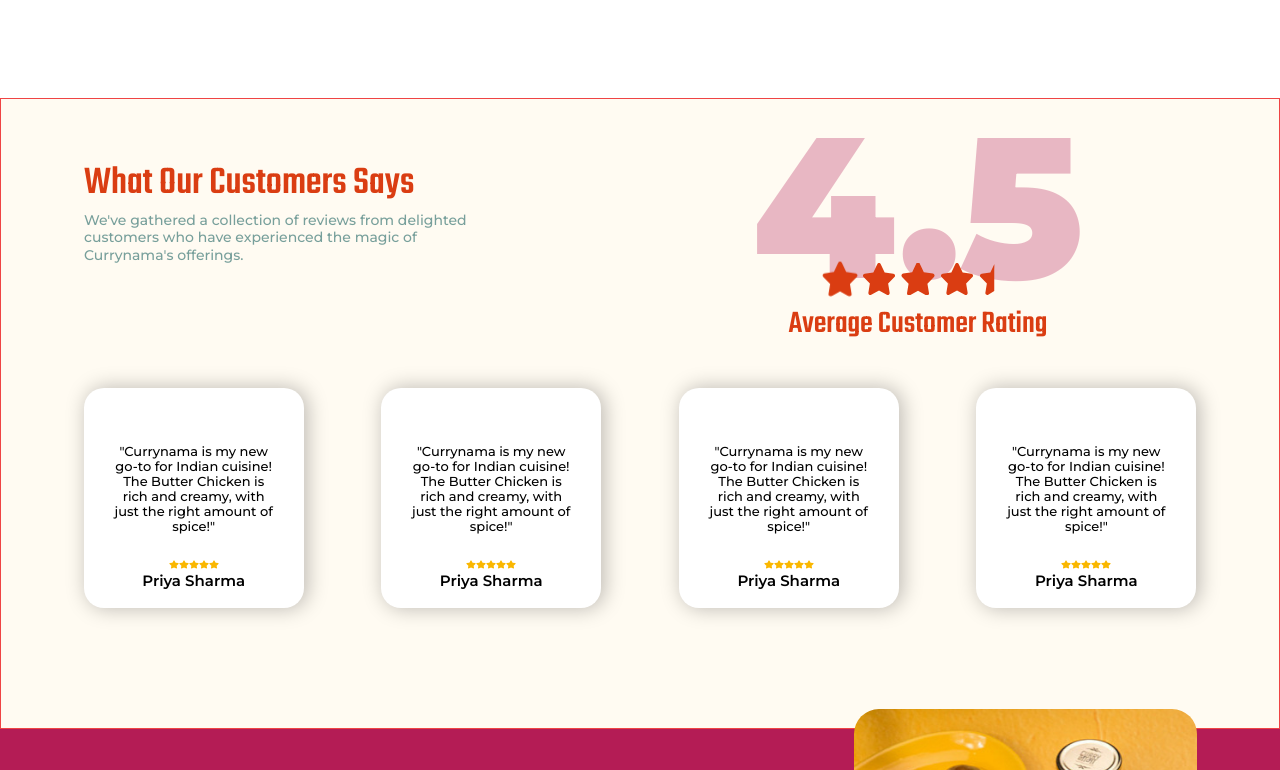
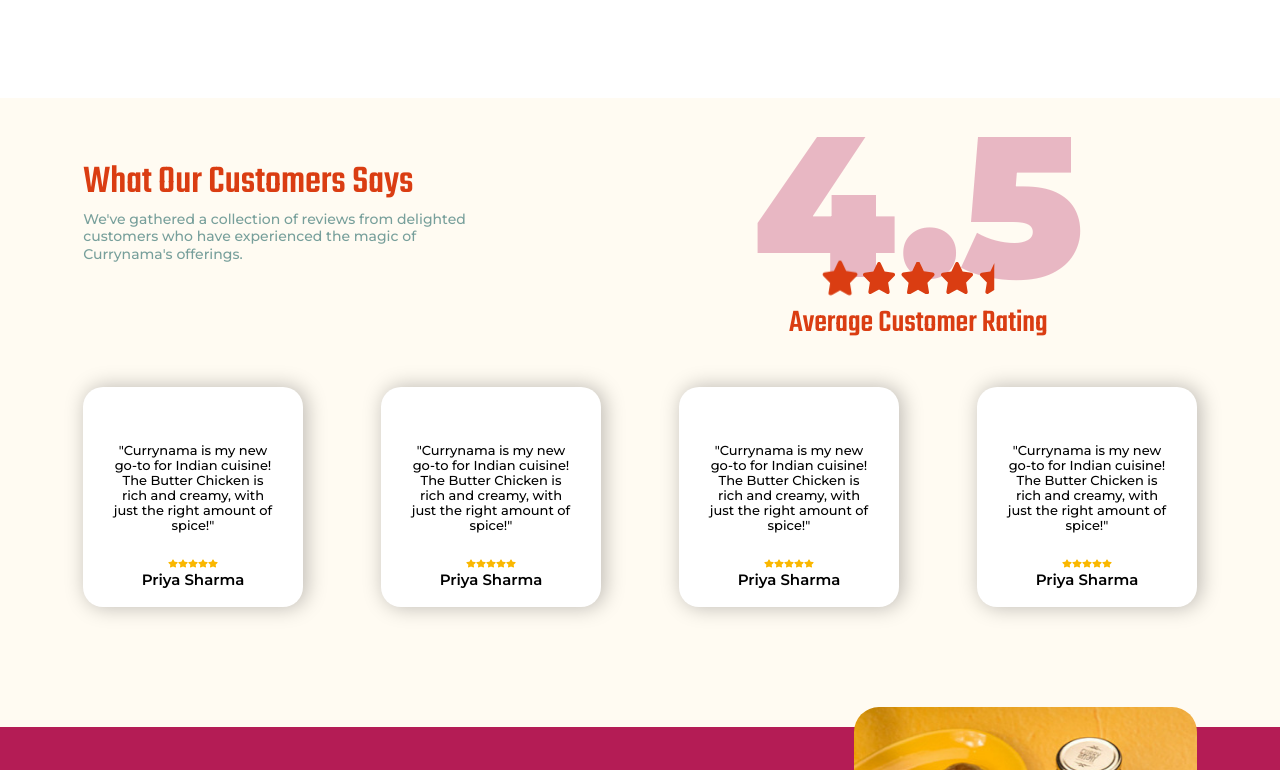
Before and after one commit to talha-ansarii/CurryNama, a React (Vite) app: page / in a window 1280 px wide. Shown: the part 2630-3400 px from the top of the page. Built offline with nearby package versions, Linux system fonts and the light colour scheme.

Commit message:
privacy page + fixed issues

```diff
--- a/src/pages/Home.jsx
+++ b/src/pages/Home.jsx
@@ -123,7 +123,7 @@
         </div>
       </div>
 
-      <div className="w-full bg-[#FFFBF2] pt-10 border border-red-500 pb-10 hidden md:block lg:block">
+      <div className="w-full bg-[#FFFBF2] pt-10  pb-10 hidden md:block lg:block">
         <div className="w-[87%]  m-auto pt-4 flex ">
         <div className="w-[50%]">
           <div className="text-[#DA3D12] teko font-[500] text-[24px] leading-[34.39px] md:text-[40px] md:leading-[57.39px]  ">
```
